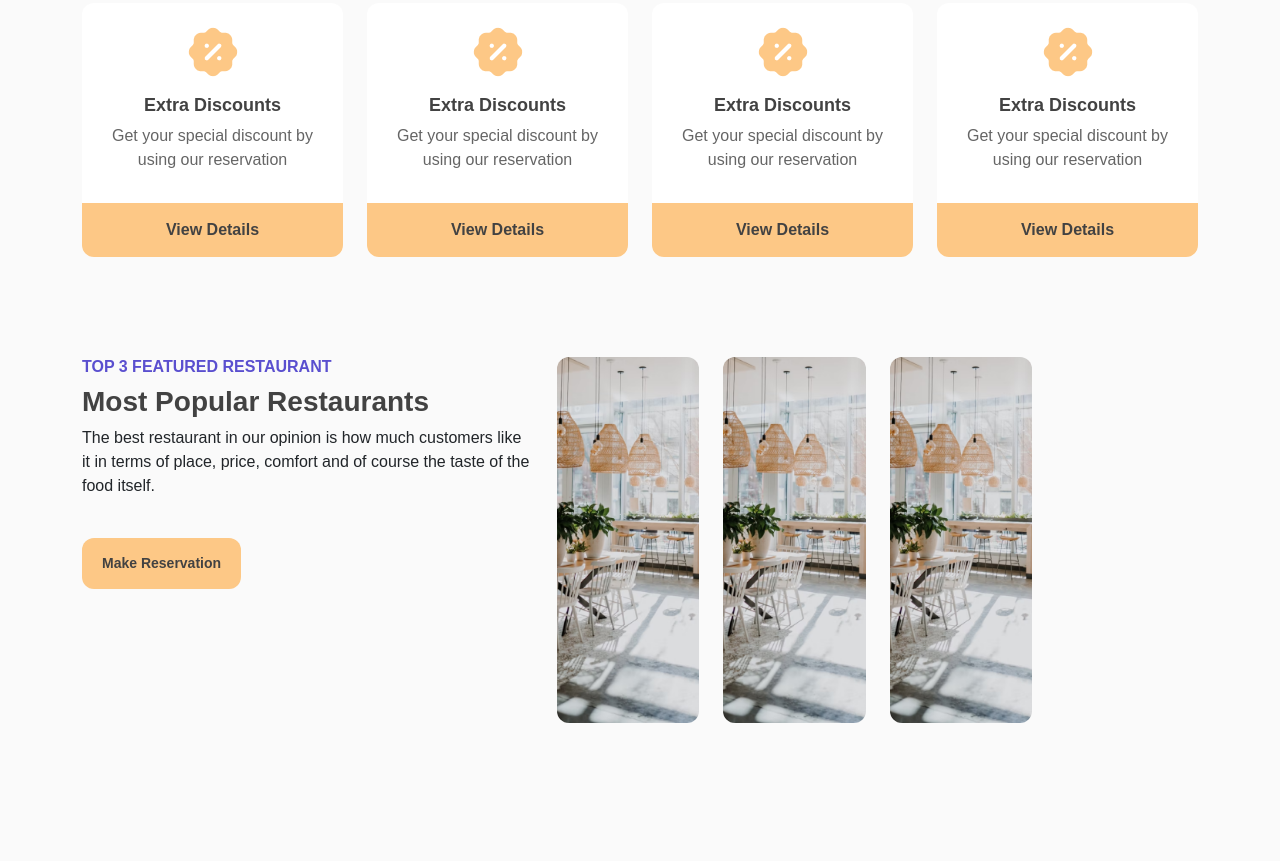
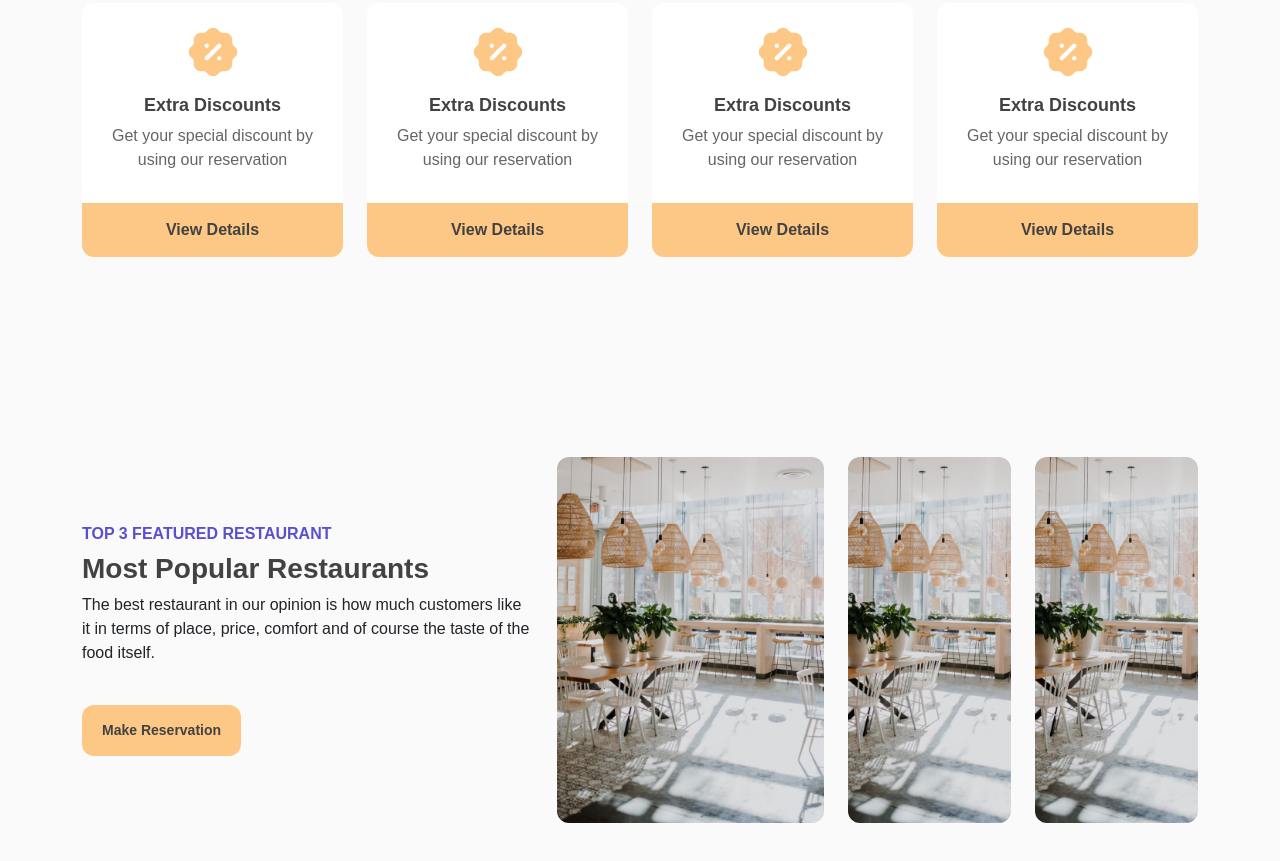
Before and after one commit to pldweb/agustusan, a plain HTML site: page index.html in a window 1280 px wide. Shown: the part 748-1609 px from the top of the page. Before the commit the page ends 1471 px from the top, so only its background shows below. Drawn offline with Linux system fonts and the light colour scheme.

Commit message:
update featured

```diff
--- a/css/style.css
+++ b/css/style.css
@@ -358,6 +358,10 @@ section.benefit{
 /* featured Section */
 
 
+section.featured {
+  padding: 100px 0;
+}
+
 .featured-text h4 {
   font-size: 16px;
   font-weight: 600;
@@ -457,16 +461,27 @@ section.benefit{
 
 div.featured-card {
 
-    width: 33.3333%;
+    width: 25%;
+}
+
+div.featured-card:first-child {
+  flex-grow: 12;
 }
 .featured-card:not(:hover) {
-   width: 25%;
+  width: 25%;
+  flex-grow: 2;
+  transform: .4s ease;
+  -webkit-transform: .4s ease;
+  -moz-transform: .4s ease;
+  -ms-transform: .4s ease;
+  -o-transform: .4s ease;
 }
 
 .featured-card:hover,.featured-card.width-25:hover {
     width: 50% !important;
+    transform: .4s ease ;
+    -webkit-transform: .4s ease ;
+    -moz-transform: .4s ease ;
+    -ms-transform: .4s ease ;
+    -o-transform: .4s ease ;
 }
-
-.featured-card.width-25:hover + *, .featured-card.width-25 + .featured-card:last-child {
-   width: 25% !important;
-}
--- a/index.html
+++ b/index.html
@@ -6,6 +6,7 @@
   <meta name="viewport" content="width=device-width, initial-scale=1.0">
   <title>Coding Challenge</title>
 
+<script src="jquery-3.6.0.min.js"></script>
 
   <link rel="stylesheet" href="./bootstrap/css/bootstrap.min.css">
   <link rel="stylesheet" href="./css/style.css">
@@ -217,7 +218,7 @@
 
 <section class="featured">
   <div class="container">
-    <div class="row">
+    <div class="row justify-content-center align-items-center">
       <div class="col-md-5">
         <div class="featured-text">
           <h4>Top 3 Featured Restaurant</h4>
@@ -228,7 +229,7 @@
         </div>
       </div>
       <div class="col-md-7">
-        <div class="row">
+        <div class="row justify-content-center align-items-center">
           <div class="featured-card">
             <div class="featured-image">
                 <div class="featured-img">
@@ -334,7 +335,6 @@ $(this).removeClass("width-25", 3000);
 
 
 
-
 <script src="./bootstrap/js/bootstrap.bundle.min.js"></script>
 <script src="scroll.js"></script>
 
```
